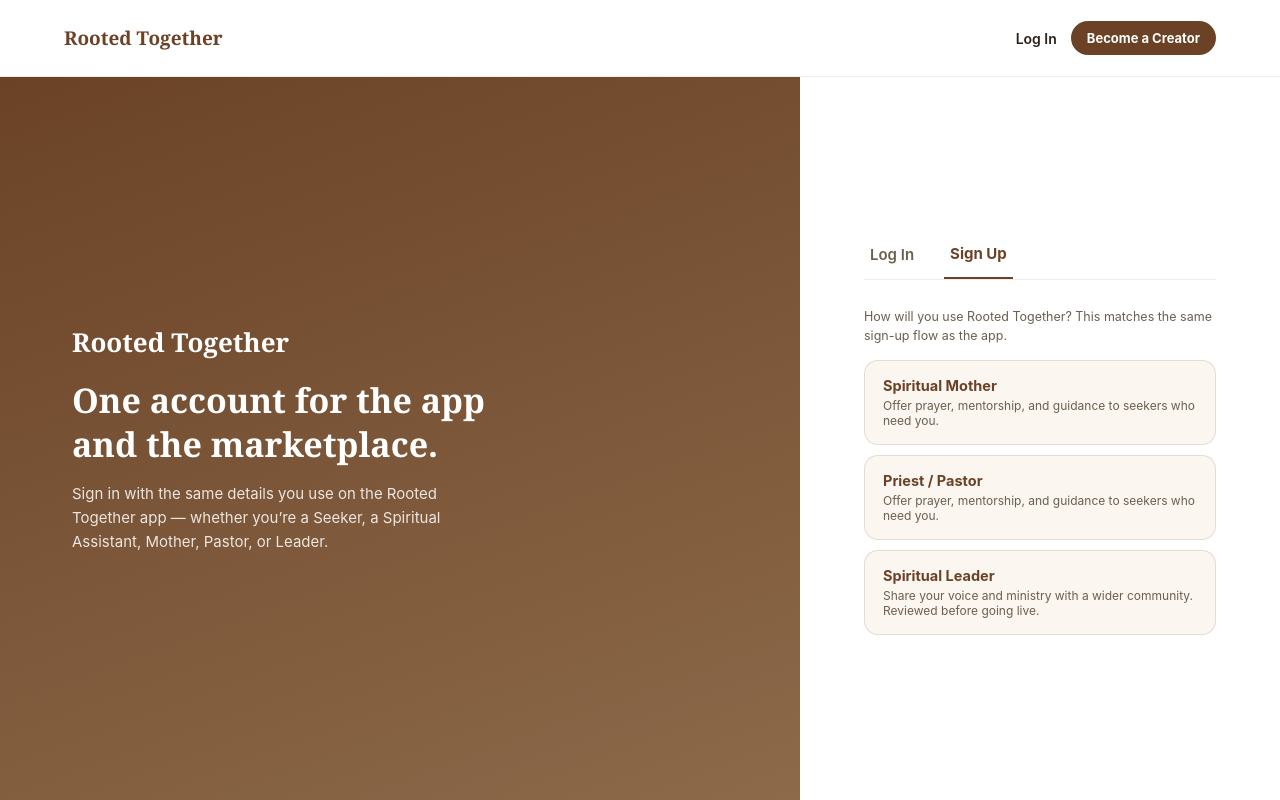
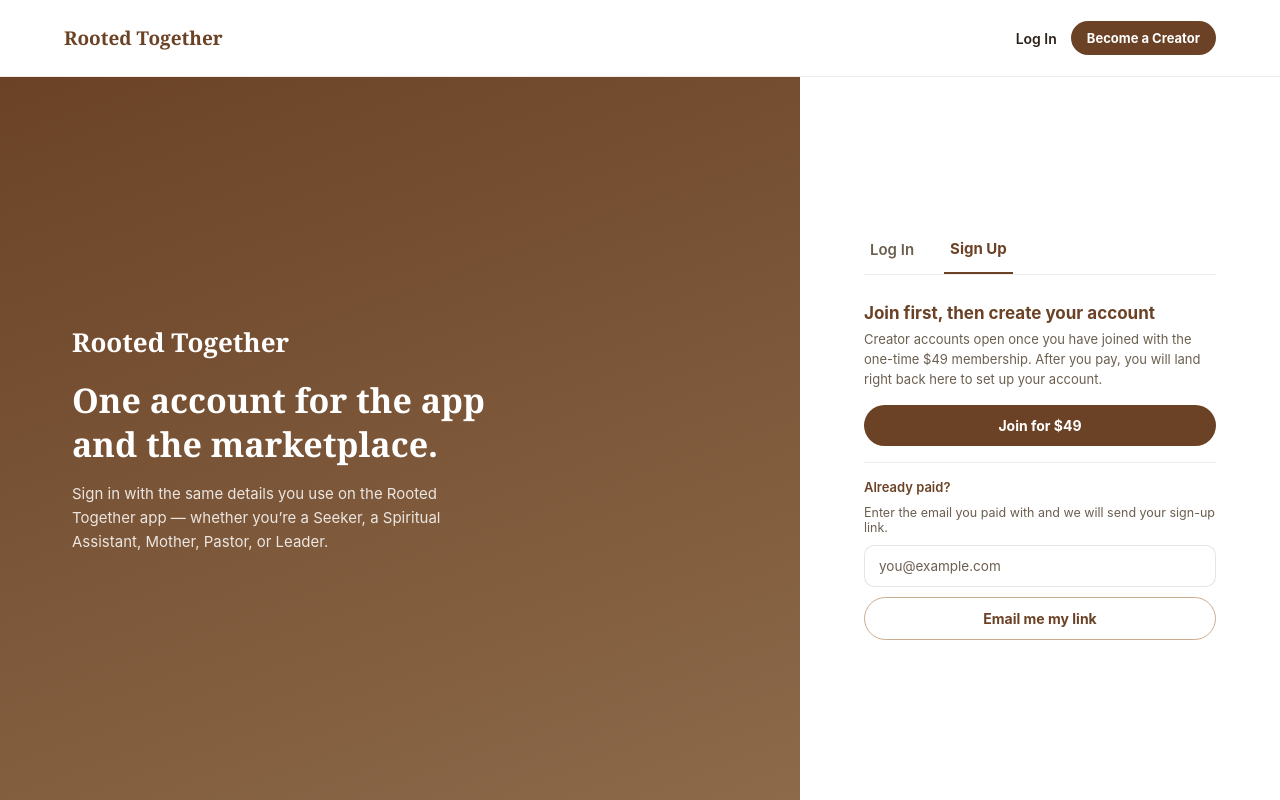
Before and after one commit to G-Rack/RootedTogether, a Next.js app in the folder rooted-web/: page /login in a window 1280 px wide. Both pictures are taken after a click on the button "Sign Up". Shown: the top 800 px of the page. Built offline with nearby package versions, Linux system fonts and the light colour scheme.

Commit message:
Gate creator sign-up behind membership; Become a Creator -> onboarding site; referral links

```diff
--- a/rooted-web/app/dashboard/referrals/page.js
+++ b/rooted-web/app/dashboard/referrals/page.js
@@ -4,6 +4,7 @@ import { useEffect, useState } from 'react';
 import { supabase } from '@/lib/supabaseClient';
 import { useSession } from '@/components/SessionProvider';
 import { formatPrice } from '@/lib/roles';
+import { ONBOARDING_URL } from '@/lib/config';
 
 // Tier lookup against the fetched `referral_tiers` rows. The DB is the source
 // of truth, so thresholds and rates can change without a code deploy.
@@ -63,7 +64,7 @@ export default function ReferralsPage() {
 
   // Built from the current origin so it never goes stale if the domain changes.
   const referralLink = referralCode
-    ? `${typeof window !== 'undefined' ? window.location.origin : 'https://rootedtogether.club'}/login?tab=signup&ref=${referralCode}`
+    ? `${ONBOARDING_URL}/?ref=${encodeURIComponent(referralCode)}`
     : null;
   const currentTier = tierForCount(tiers, referredCount);
   const currentTierIndex = currentTier ? tiers.indexOf(currentTier) : -1;
--- a/rooted-web/app/login/page.js
+++ b/rooted-web/app/login/page.js
@@ -1,9 +1,9 @@
 'use client';
 
-import { Suspense, useState } from 'react';
+import { Suspense, useEffect, useState } from 'react';
 import { useRouter, useSearchParams } from 'next/navigation';
 import { supabase } from '@/lib/supabaseClient';
-import { SUBMIT_ENDPOINT, SUPABASE_ANON_KEY } from '@/lib/config';
+import { SUBMIT_ENDPOINT, SUPABASE_ANON_KEY, FUNCTIONS_URL, ONBOARDING_URL } from '@/lib/config';
 import { ROLE_LABELS } from '@/lib/roles';
 import PasswordField from '@/components/PasswordField';
 
@@ -226,6 +226,79 @@ function LoginForm({ router }) {
   );
 }
 
+// Shown on the Sign Up tab when there is no confirmed, unused payment.
+function JoinFirst({ gate }) {
+  const [email, setEmail] = useState('');
+  const [sent, setSent] = useState(false);
+  const [busy, setBusy] = useState(false);
+
+  const resend = async (e) => {
+    e.preventDefault();
+    setBusy(true);
+    try {
+      await fetch(`${FUNCTIONS_URL}/membership-check`, {
+        method: 'POST',
+        headers: {
+          'Content-Type': 'application/json',
+          Authorization: `Bearer ${SUPABASE_ANON_KEY}`,
+          apikey: SUPABASE_ANON_KEY,
+        },
+        body: JSON.stringify({ action: 'resend', email: email.trim() }),
+      });
+    } catch {
+      // Same neutral confirmation either way, so this can't be used to probe emails.
+    }
+    setBusy(false);
+    setSent(true);
+  };
+
+  const heading =
+    gate === 'claimed' ? 'This payment has already been used' : gate === 'error' ? "We couldn't confirm your payment" : 'Join first, then create your account';
+  const intro =
+    gate === 'claimed'
+      ? 'Each membership creates one account. If you already created yours, log in instead.'
+      : gate === 'error'
+        ? 'Something went wrong on our side. Please refresh this page, or use the box below to get a fresh link by email.'
+        : 'Creator accounts open once you have joined with the one-time $49 membership. After you pay, you will land right back here to set up your account.';
+
+  return (
+    <div style={{ display: 'flex', flexDirection: 'column', gap: 16 }}>
+      <div>
+        <div style={{ fontWeight: 700, fontSize: 17, color: 'var(--brown)', marginBottom: 6 }}>{heading}</div>
+        <div className="muted" style={{ fontSize: 13, lineHeight: 1.55 }}>{intro}</div>
+      </div>
+      {gate !== 'claimed' && (
+        <a href={ONBOARDING_URL} className="btn btn-primary" style={{ textAlign: 'center', textDecoration: 'none' }}>
+          Join for $49
+        </a>
+      )}
+      <div style={{ borderTop: '1px solid rgba(107,66,38,0.1)', paddingTop: 16 }}>
+        {sent ? (
+          <div className="success-banner" style={{ fontSize: 12.5, lineHeight: 1.5 }}>
+            If that email has an unused membership, a sign-up link is on its way. Check your inbox and spam. Still stuck? Write to admin@rootedtogether.club.
+          </div>
+        ) : (
+          <form onSubmit={resend} style={{ display: 'flex', flexDirection: 'column', gap: 10 }}>
+            <div style={{ fontWeight: 600, fontSize: 13, color: 'var(--brown)' }}>Already paid?</div>
+            <div className="muted" style={{ fontSize: 12.5 }}>Enter the email you paid with and we will send your sign-up link.</div>
+            <input
+              className="input-field"
+              type="email"
+              required
+              placeholder="you@example.com"
+              value={email}
+              onChange={(e) => setEmail(e.target.value)}
+            />
+            <button type="submit" disabled={busy} className="btn btn-outline">
+              {busy ? 'Sending…' : 'Email me my link'}
+            </button>
+          </form>
+        )}
+      </div>
+    </div>
+  );
+}
+
 function RolePicker({ onPick }) {
   return (
     <div style={{ display: 'flex', flexDirection: 'column', gap: 14 }}>
@@ -274,14 +347,71 @@ function SignupForm({ router }) {
   const [password, setPassword] = useState('');
   // A referral link (?ref=RT-00042) is picked up silently from the URL. There
   // is no code field on the form; the code travels inside the link.
-  const referralCode = searchParams.get('ref') || '';
+  const urlReferralCode = searchParams.get('ref') || '';
   const [error, setError] = useState('');
   const [busy, setBusy] = useState(false);
+
+  // Creator sign-up is for paid members only. The Stripe payment link sends
+  // people here with ?session_id=...; the server confirms that payment is real
+  // and unused. Nothing is trusted client-side: submit-signup checks it again.
+  const sessionId = searchParams.get('session_id') || '';
+  const [gate, setGate] = useState(sessionId ? 'checking' : 'needs_payment');
+  const [paidEmail, setPaidEmail] = useState('');
+  const [paidReferral, setPaidReferral] = useState('');
+  const referralCode = urlReferralCode || paidReferral;
+
+  useEffect(() => {
+    if (!sessionId) {
+      setGate('needs_payment');
+      return undefined;
+    }
+    let cancelled = false;
+    setGate('checking');
+    (async () => {
+      try {
+        const res = await fetch(`${FUNCTIONS_URL}/membership-check`, {
+          method: 'POST',
+          headers: {
+            'Content-Type': 'application/json',
+            Authorization: `Bearer ${SUPABASE_ANON_KEY}`,
+            apikey: SUPABASE_ANON_KEY,
+          },
+          body: JSON.stringify({ action: 'verify', sessionId }),
+        });
+        const body = await res.json().catch(() => ({}));
+        if (cancelled) return;
+        if (body.ok) {
+          setPaidEmail(body.email || '');
+          setEmail(body.email || '');
+          setPaidReferral(body.referralCode || '');
+          setGate('ok');
+        } else if (body.reason === 'claimed') {
+          setGate('claimed');
+        } else if (res.ok || body.reason) {
+          setGate('needs_payment');
+        } else {
+          setGate('error');
+        }
+      } catch {
+        if (!cancelled) setGate('error');
+      }
+    })();
+    return () => {
+      cancelled = true;
+    };
+  }, [sessionId]);
 
   const pickRole = (key) => {
     setRole(key);
     setError('');
   };
+
+  if (gate === 'checking') {
+    return <div className="muted" style={{ fontSize: 14 }}>Confirming your payment…</div>;
+  }
+  if (gate !== 'ok') {
+    return <JoinFirst gate={gate} />;
+  }
 
   if (!role) {
     return <RolePicker onPick={pickRole} />;
@@ -309,11 +439,17 @@ function SignupForm({ router }) {
           role,
           fields,
           password,
+          membershipSessionId: sessionId,
           referredByCode: referralCode.trim() || undefined,
         }),
       });
       const body = await res.json();
       if (!res.ok) {
+        if (body.code === 'membership_required') {
+          setGate('claimed');
+          setBusy(false);
+          return;
+        }
         setError(body.error || "Couldn't create your account right now.");
         setBusy(false);
         return;
@@ -355,7 +491,20 @@ function SignupForm({ router }) {
       </div>
       <div>
         <label className="field-label">Email</label>
-        <input className="input-field" type="email" required value={email} onChange={(e) => setEmail(e.target.value)} />
+        <input
+          className="input-field"
+          type="email"
+          required
+          value={email}
+          onChange={(e) => setEmail(e.target.value)}
+          readOnly={!!paidEmail}
+          style={paidEmail ? { opacity: 0.75 } : undefined}
+        />
+        {paidEmail && (
+          <div className="muted" style={{ fontSize: 11.5, marginTop: 4 }}>
+            This is the email you paid with.
+          </div>
+        )}
       </div>
       <div>
         <label className="field-label">Date of birth</label>
```
